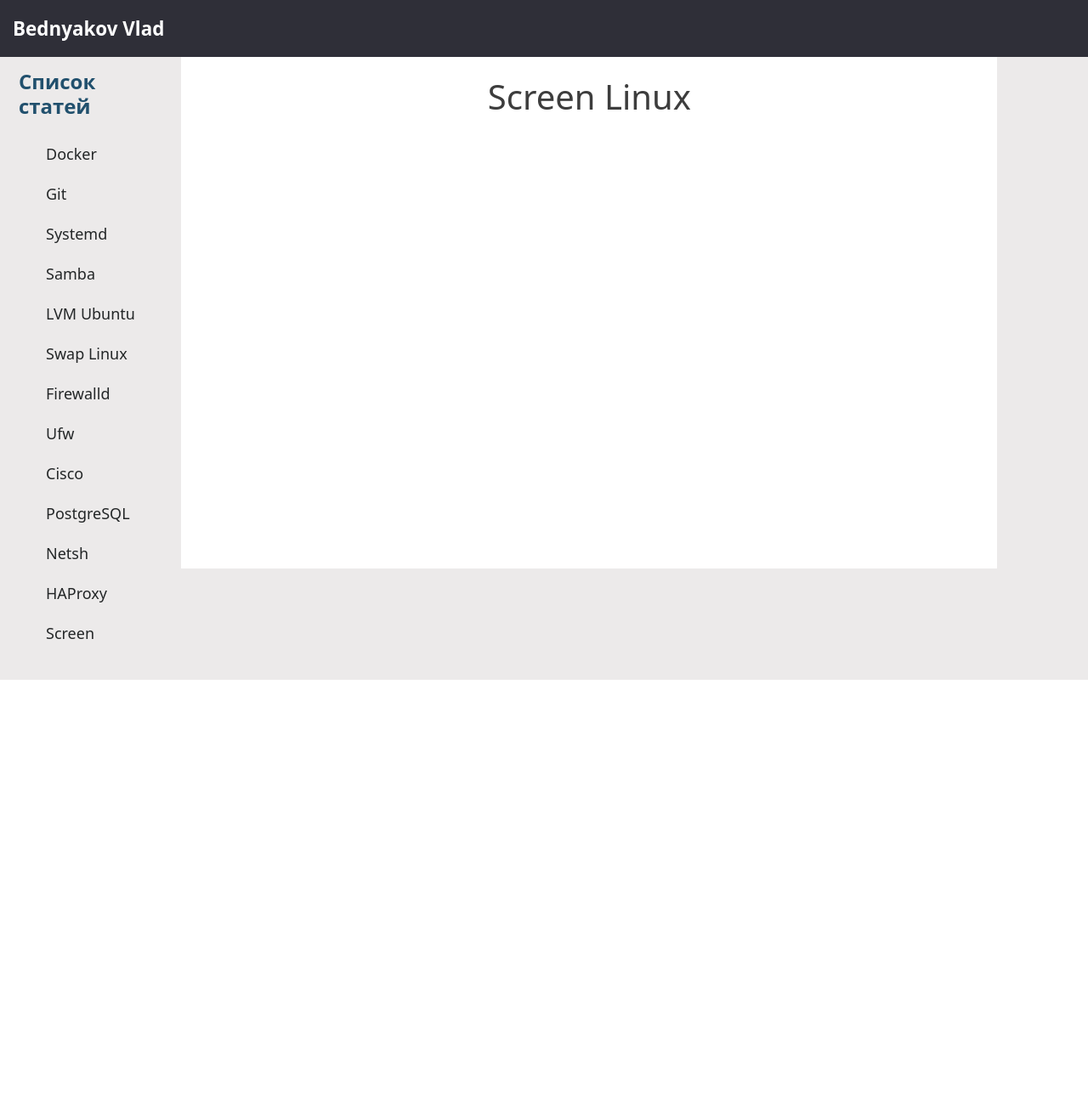
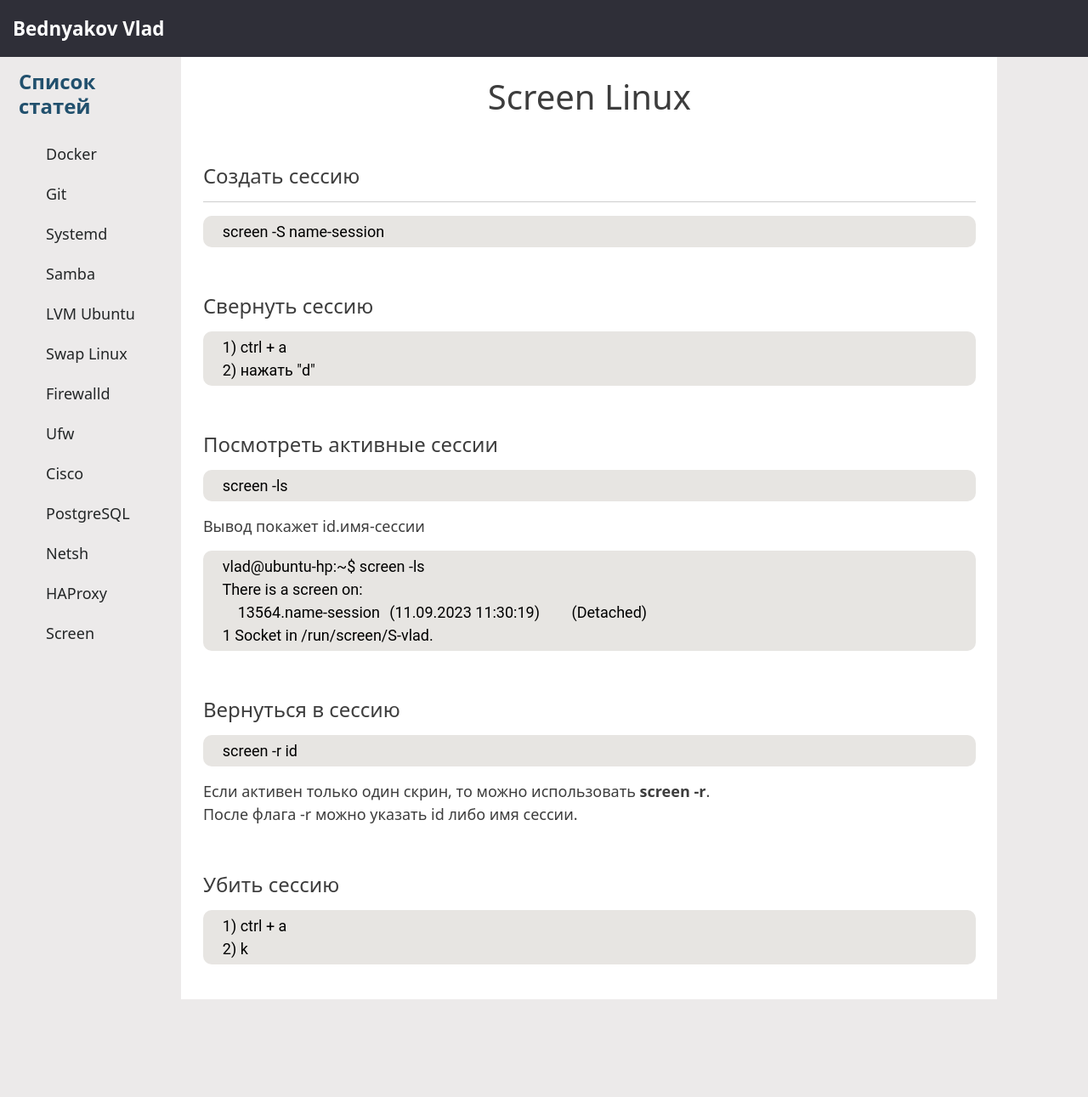
Before and after one commit to vladfire98/django, a Django app: template homepage/templates/homepage/screen.html in a window 1280 px wide. Shown: the whole page at 85% size. Before the commit the page ends 800 px from the top, so only its background shows below. Run offline with Django 3.2, Linux system fonts and the light colour scheme; the template is opened without the code that fills it, so the values that code supplies are empty.

Commit message:
update screen

```diff
--- a/homepage/templates/homepage/screen.html
+++ b/homepage/templates/homepage/screen.html
@@ -2,4 +2,41 @@
 {% block content %}
 <h1>Screen Linux</h1>
 
+<h4>Создать сессию<hr></h4>
+<pre>
+    screen -S name-session
+</pre>
+
+<h4>Свернуть сессию</h4>
+<pre>
+    1) ctrl + a
+    2) нажать "d"
+</pre>
+
+<h4>Посмотреть активные сессии</h4>
+<pre>
+    screen -ls
+</pre>
+<p>Вывод покажет id.имя-сессии</p>
+<pre>
+    vlad@ubuntu-hp:~$ screen -ls
+    There is a screen on:
+        13564.name-session	(11.09.2023 11:30:19)	(Detached)
+    1 Socket in /run/screen/S-vlad.
+</pre>
+
+<h4>Вернуться в сессию</h4>
+<pre>
+    screen -r id
+</pre>
+<p>Если активен только один скрин, то можно использовать <b>screen -r</b>. <br>
+    После флага -r можно указать id либо имя сессии.
+</p>
+
+<h4>Убить сессию</h4>
+<pre>
+    1) ctrl + a
+    2) k
+</pre>
+
 {% endblock %}
```
